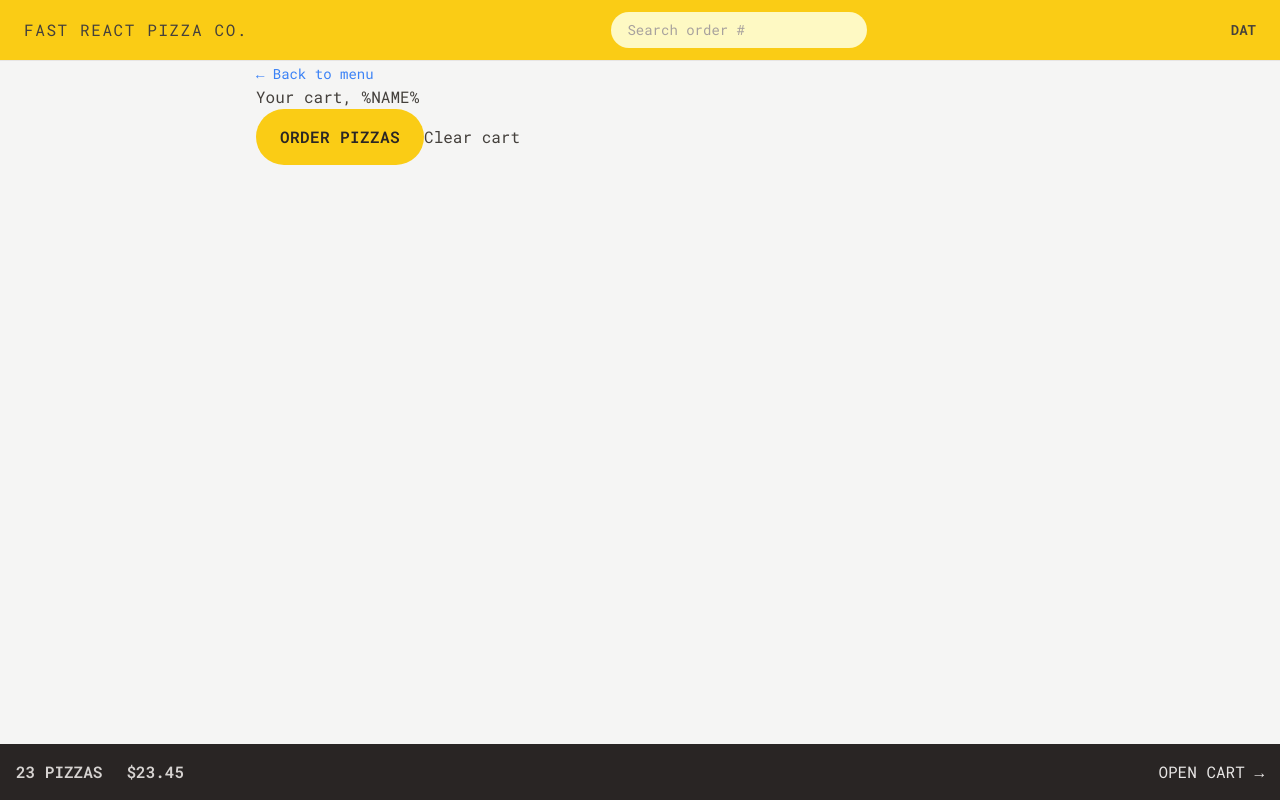
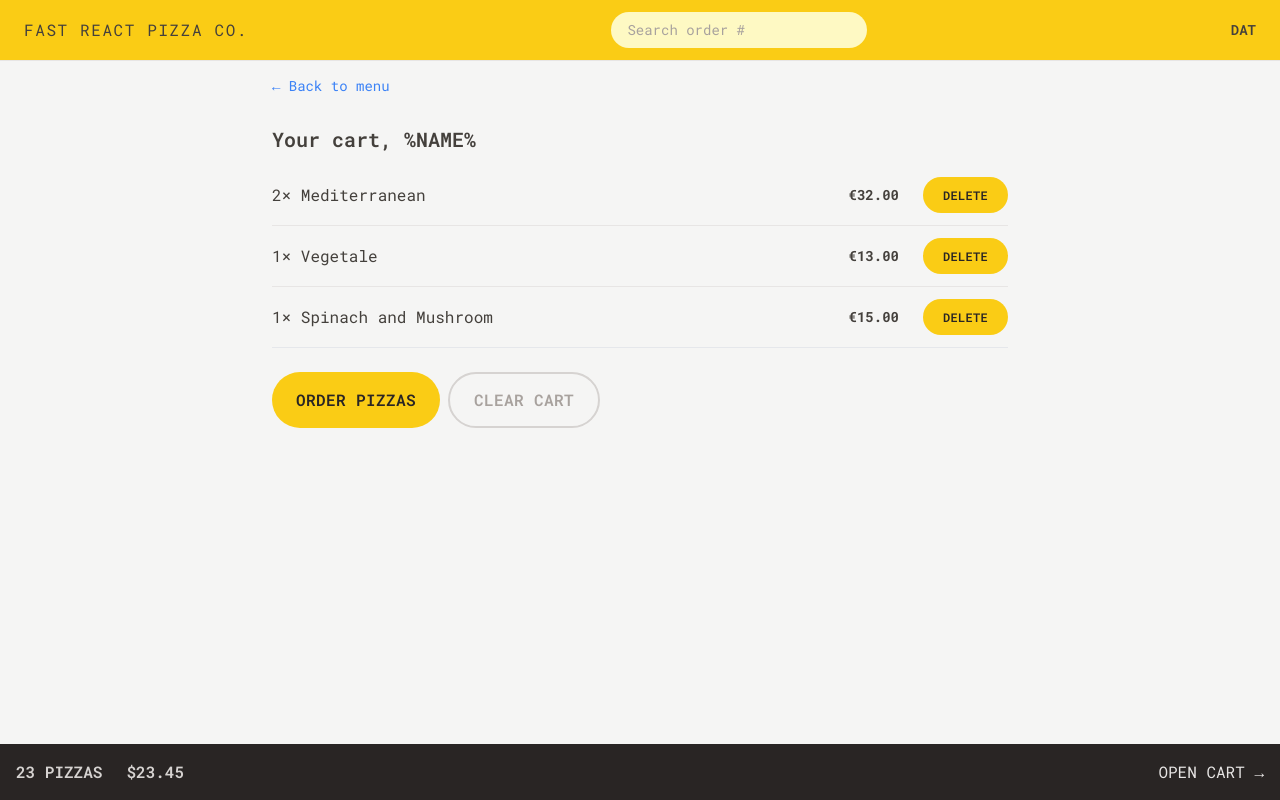
Before and after one commit to tangthiendat/fast-react-pizza, a React (Vite) app: page /cart in a window 1280 px wide. Built offline with nearby package versions, Linux system fonts and the light colour scheme.

Commit message:
Styling The Cart

```diff
--- a/src/features/cart/Cart.jsx
+++ b/src/features/cart/Cart.jsx
@@ -2,6 +2,7 @@
 
 import LinkButton from "../../ui/LinkButton";
 import Button from "../../ui/Button";
+import CartItem from "./CartItem";
 
 const fakeCart = [
   {
@@ -31,16 +32,21 @@ function Cart() {
   const cart = fakeCart;
 
   return (
-    <div>
+    <div className="px-4 py-3">
       <LinkButton to="/menu">&larr; Back to menu</LinkButton>
 
-      <h2>Your cart, %NAME%</h2>
+      <h2 className="mt-7 text-xl font-semibold">Your cart, %NAME%</h2>
+      <ul className="mt-3 divide-y divide-stone-200 border-b">
+        {cart.map((item) => (
+          <CartItem item={item} key={item.key} />
+        ))}
+      </ul>
 
-      <div>
+      <div className="mt-6 space-x-2">
         <Button to="/order/new" type="primary">
           Order pizzas
         </Button>
-        <button>Clear cart</button>
+        <Button type="secondary">Clear cart</Button>
       </div>
     </div>
   );
--- a/src/features/cart/CartItem.jsx
+++ b/src/features/cart/CartItem.jsx
@@ -1,13 +1,18 @@
+/* eslint-disable no-unused-vars */
+/* eslint-disable react/prop-types */
+import Button from "../../ui/Button";
+import { formatCurrency } from "../../utils/helpers";
 function CartItem({ item }) {
   const { pizzaId, name, quantity, totalPrice } = item;
 
   return (
-    <li>
-      <p>
+    <li className="py-3 sm:flex sm:items-center sm:justify-between">
+      <p className="mb-1 sm:mb-0">
         {quantity}&times; {name}
       </p>
-      <div>
-        <p>{formatCurrency(totalPrice)}</p>
+      <div className="flex items-center justify-between sm:gap-6">
+        <p className="text-sm font-bold">{formatCurrency(totalPrice)}</p>
+        <Button type="small">Delete </Button>
       </div>
     </li>
   );
--- a/src/ui/Button.jsx
+++ b/src/ui/Button.jsx
@@ -3,10 +3,12 @@ import { Link } from "react-router-dom";
 /* eslint-disable react/prop-types */
 function Button({ children, disabled, to, type }) {
   const base =
-    "inline-block rounded-full bg-yellow-400 font-semibold uppercase tracking-wide text-stone-800 transition-colors duration-300 hover:bg-yellow-300 focus:outline-none focus:ring focus:ring-yellow-300 focus:ring-offset-2 disabled:cursor-not-allowed ";
+    "inline-block rounded-full bg-yellow-400 font-semibold uppercase tracking-wide text-stone-800 transition-colors duration-300 hover:bg-yellow-300 focus:bg-yellow-300 focus:outline-none focus:ring focus:ring-yellow-300 focus:ring-offset-2 disabled:cursor-not-allowed ";
   const styles = {
     primary: base + "px-4 py-3 md:px-6 md:py-4",
     small: base + "px-4 py-2 md:px-5 md:py-2.5 text-xs",
+    secondary:
+      "inline-block rounded-full border-2 border-stone-300 font-semibold uppercase tracking-wide text-stone-400 transition-colors duration-300 hover:bg-stone-300 hover:text-stone-800 focus:bg-stone-300 focus:text-stone-800 focus:outline-none focus:ring focus:ring-stone-200 focus:ring-offset-2 disabled:cursor-not-allowed px-4 py-2.5 md:px-6 md:py-3.5",
   };
   if (to)
     return (
```
